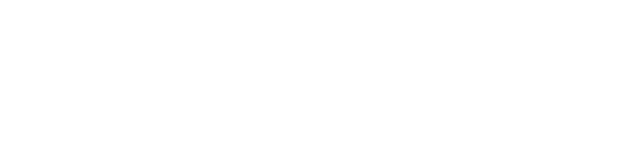
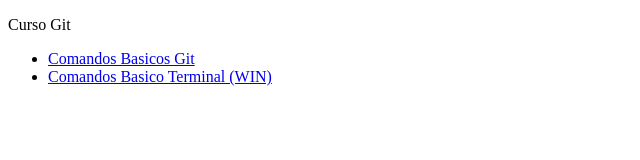
Before and after one commit to AnalystLucas/projeto-curso-git, a plain HTML site: page index.html in a window 1280 px wide. Shown: the whole page, without its empty margins (0-640 px from the left). Drawn offline with Linux system fonts and the light colour scheme.

Commit message:
Criado lista de menu

```diff
--- a/index.html
+++ b/index.html
@@ -3,9 +3,15 @@
 <head>
     <meta charset="UTF-8">
     <meta name="viewport" content="width=device-width, initial-scale=1.0">
-    <title>Document</title>
+    <title>Curso git</title>
 </head>
 <body>
-
+    <div class="container">
+        <p> Curso Git</p>
+        <ul>
+            <li> <a href="git_comando.html"> Comandos Basicos Git </a> </li>
+            <li> <a href="terminal_comando.html"> Comandos Basico Terminal (WIN) </a> </li>
+        </ul>
+    </div>
 </body>
 </html>
```
